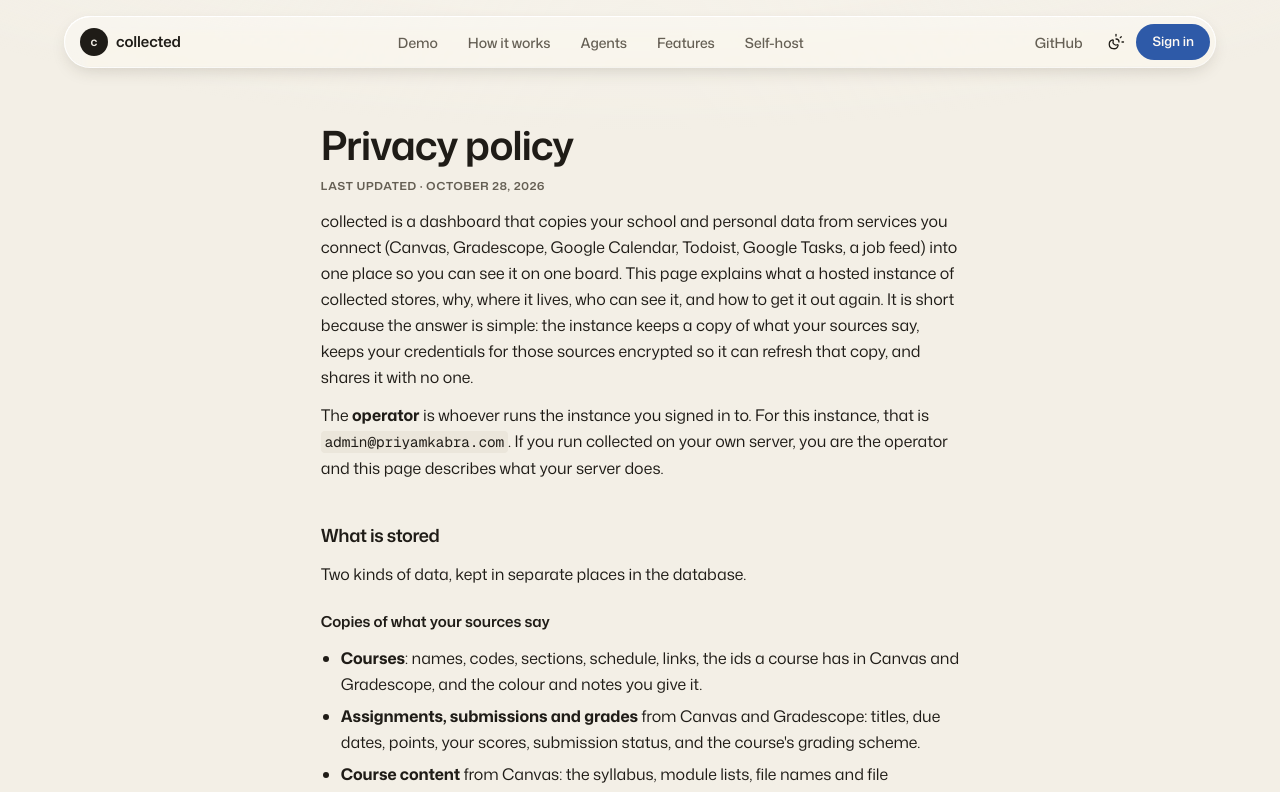
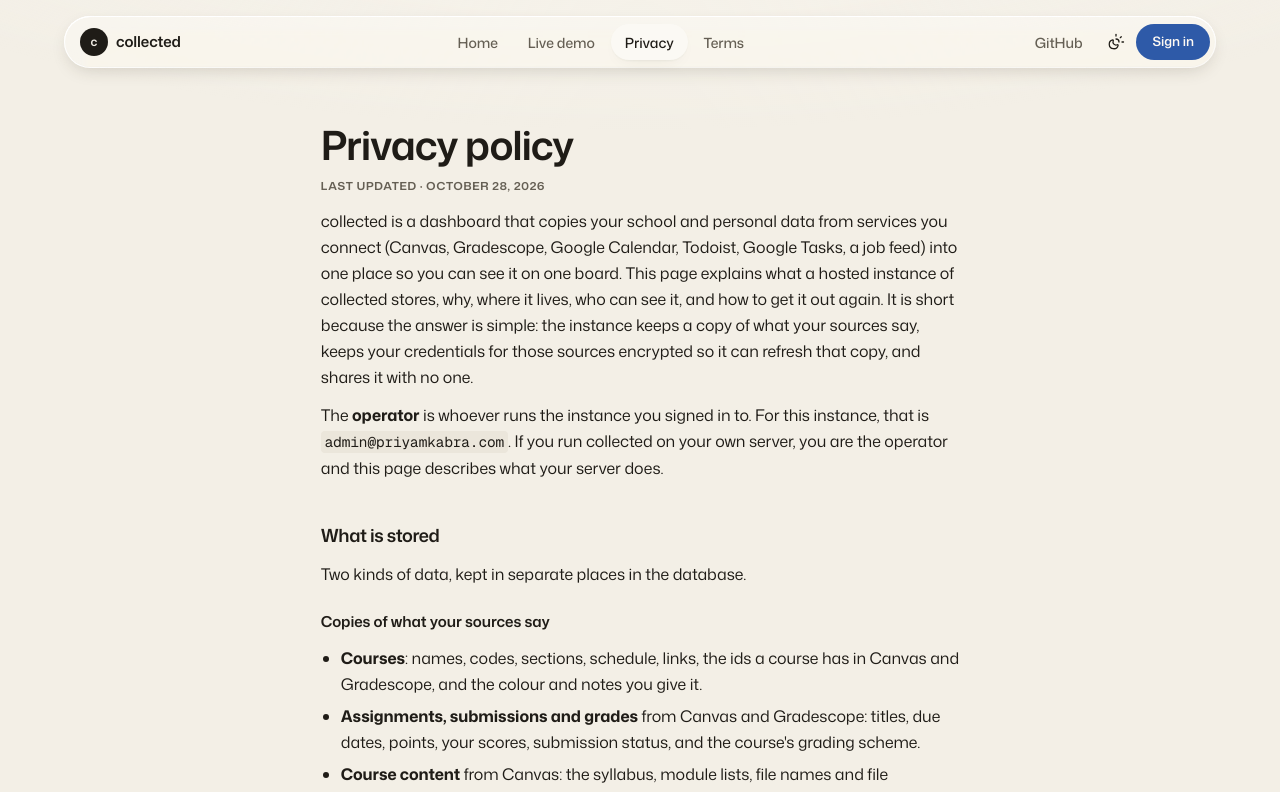
Before and after one commit to priyam-k/collected, a React (Vite) app in the folder web/: page /privacy in a window 1280 px wide. Shown: the top 792 px of the page. Built offline with nearby package versions, Linux system fonts and the light colour scheme.

Commit message:
Landing demo: course pane opens inside the demo window, links are off inside it, URL bar reads collected.priyamkabra.com; legal pages get their own nav

```diff
--- a/web/src/components/ui/sheet.tsx
+++ b/web/src/components/ui/sheet.tsx
@@ -48,13 +48,16 @@
   children,
   side = "right",
   showCloseButton = true,
+  container,
   ...props
 }: React.ComponentProps<typeof SheetPrimitive.Content> & {
   side?: "top" | "right" | "bottom" | "left"
   showCloseButton?: boolean
+  /** Mount inside this element instead of <body> (it must be a containing block for fixed children). */
+  container?: HTMLElement | null
 }) {
   return (
-    <SheetPortal>
+    <SheetPortal container={container ?? undefined}>
       <SheetOverlay />
       <SheetPrimitive.Content
         data-slot="sheet-content"
--- a/web/src/pages/public/Landing.tsx
+++ b/web/src/pages/public/Landing.tsx
@@ -110,7 +110,7 @@
             <span className="size-3 rounded-full bg-[#ff5f57]" />
             <span className="size-3 rounded-full bg-[#febc2e]" />
             <span className="size-3 rounded-full bg-[#28c840]" />
-            <span className="mx-auto hidden h-7 w-[min(360px,50%)] items-center justify-center rounded-full bg-well text-[12px] text-sub sm:flex">collected.your-school.dev</span>
+            <span className="mx-auto hidden h-7 w-[min(360px,50%)] items-center justify-center rounded-full bg-well text-[12px] text-sub sm:flex">collected.priyamkabra.com</span>
             <span className="ml-auto flex items-center gap-1.5 rounded-full bg-brand-soft px-2.5 py-1 text-[11.5px] font-semibold text-brand-ink sm:ml-0">
               <span className="size-1.5 animate-pulse rounded-full bg-brand" /> Live demo
             </span>
@@ -263,7 +263,7 @@
 
 export function Landing() {
   return (
-    <PublicLayout wide>
+    <PublicLayout wide nav="sections">
       <div className="landing">
         <Hero />
         <DemoShowcase />
--- a/web/src/pages/public/PublicLayout.tsx
+++ b/web/src/pages/public/PublicLayout.tsx
@@ -1,9 +1,10 @@
 import type { ReactNode } from 'react';
-import { Link } from 'react-router';
+import { Link, NavLink } from 'react-router';
 import { Moon, Sun, SunMoon } from 'lucide-react';
 import { Button } from '@/components/ui/button';
-import { useGlass } from '@/lib/liquid';
+import { useGlass, useLiquid } from '@/lib/liquid';
 import { useTheme } from '@/lib/theme';
+import { cn } from '@/lib/utils';
 
 export const GITHUB_URL = 'https://github.com/priyam-k/collected';
 export const SELF_HOST_DOC_URL = `${GITHUB_URL}/blob/main/docs/self-host.md`;
@@ -36,6 +37,14 @@
   );
 }
 
+/** The other public pages, linked from everywhere but the landing page (which links its own sections). */
+const PAGES: [string, string][] = [
+  ['Home', '/'],
+  ['Live demo', '/demo'],
+  ['Privacy', '/privacy'],
+  ['Terms', '/terms'],
+];
+
 const SECTIONS: [string, string][] = [
   ['Demo', '/#demo'],
   ['How it works', '/#how'],
@@ -45,11 +54,13 @@
 ];
 
 /**
- * Chrome for the signed-out pages: a floating glass bar with the product name, the landing page's sections and a
- * Sign in link, the page, and a footer. `wide` lets the landing page run full width; legal pages keep a measure.
+ * Chrome for the signed-out pages: a floating glass bar with the product name, links and a Sign in button, the page,
+ * and a footer. The landing page links its own sections (`nav="sections"`); every other page links the public pages,
+ * the current one marked by a springing thumb. `wide` lets a page run full width; legal pages keep a measure.
  */
-export function PublicLayout({ children, wide }: { children: ReactNode; wide?: boolean }) {
+export function PublicLayout({ children, wide, nav = 'pages' }: { children: ReactNode; wide?: boolean; nav?: 'sections' | 'pages' }) {
   const glass = useGlass<HTMLDivElement>();
+  const liquid = useLiquid<HTMLElement>();
   return (
     <div className="flex min-h-full flex-col text-foreground">
       <header className="pointer-events-none sticky top-0 z-30 px-3 pt-3 sm:px-6 sm:pt-4">
@@ -57,6 +68,7 @@
           <Link to="/" className="rounded-full" aria-label="collected home">
             <Brand />
           </Link>
+          {nav === 'sections' ? (
             <nav aria-label="Sections" className="mx-auto hidden items-center gap-0.5 lg:flex">
               {SECTIONS.map(([label, href]) => (
                 <a key={href} href={href} className="glass-btn px-3.5 text-[14px] font-medium text-sub hover:text-ink">
@@ -64,6 +76,15 @@
                 </a>
               ))}
             </nav>
+          ) : (
+            <nav ref={liquid} aria-label="Pages" className="relative mx-auto hidden items-center gap-0.5 md:flex">
+              {PAGES.map(([label, to]) => (
+                <NavLink key={to} to={to} end className={({ isActive }) => cn('glass-btn relative z-[1] px-3.5 text-[14px] font-medium', isActive ? 'text-ink' : 'text-sub hover:text-ink')}>
+                  {label}
+                </NavLink>
+              ))}
+            </nav>
+          )}
           <nav className="ml-auto flex items-center gap-0.5 lg:ml-0">
             <a href={GITHUB_URL} target="_blank" rel="noreferrer" className="glass-btn hidden px-3.5 text-[14px] font-medium text-sub hover:text-ink sm:inline-flex">
               GitHub
--- a/web/src/panes/PaneContext.tsx
+++ b/web/src/panes/PaneContext.tsx
@@ -21,7 +21,7 @@
 export const usePane = () => useContext(Ctx);
 
 /** One right-hand sheet for the whole app. Content stays mounted through the close animation. */
-export function PaneProvider({ children }: { children: ReactNode }) {
+export function PaneProvider({ children, container }: { children: ReactNode; container?: HTMLElement | null }) {
   const [pane, setPane] = useState<Pane | null>(null);
   const [visible, setVisible] = useState(false);
   const open = useCallback((p: Pane) => {
@@ -42,7 +42,7 @@
     <Ctx.Provider value={api}>
       {children}
       <Sheet open={visible} onOpenChange={(o) => !o && close()}>
-        <SheetContent side="right" showCloseButton={false} className="inset-y-3 right-3 h-auto w-[min(580px,92vw)] max-w-none gap-0 overflow-hidden rounded-[24px] border-0 bg-card p-0 shadow-[0_30px_80px_-30px_rgba(0,0,0,.8),0_1px_0_rgba(255,255,255,.06)_inset] sm:max-w-none" onOpenAutoFocus={(e) => e.preventDefault()}>
+        <SheetContent container={container} side="right" showCloseButton={false} className="inset-y-3 right-3 h-auto w-[min(580px,calc(100%-1.5rem))] max-w-none gap-0 overflow-hidden rounded-[24px] border-0 bg-card p-0 shadow-[0_30px_80px_-30px_rgba(0,0,0,.8),0_1px_0_rgba(255,255,255,.06)_inset] sm:max-w-none" onOpenAutoFocus={(e) => e.preventDefault()}>
           {pane?.kind === 'course' && <CoursePane key={`${pane.courseId}:${pane.tab ?? ''}`} courseId={pane.courseId} initialTab={pane.tab} />}
           {pane?.kind === 'job' && <JobPane jobId={pane.jobId} />}
           {pane?.kind === 'job-new' && <JobPane jobId={null} />}
```
Also changed, not shown: web/src/demo/DemoBoard.tsx (+30 -5 lines). Lines whose indentation alone changed are shown as unchanged.
